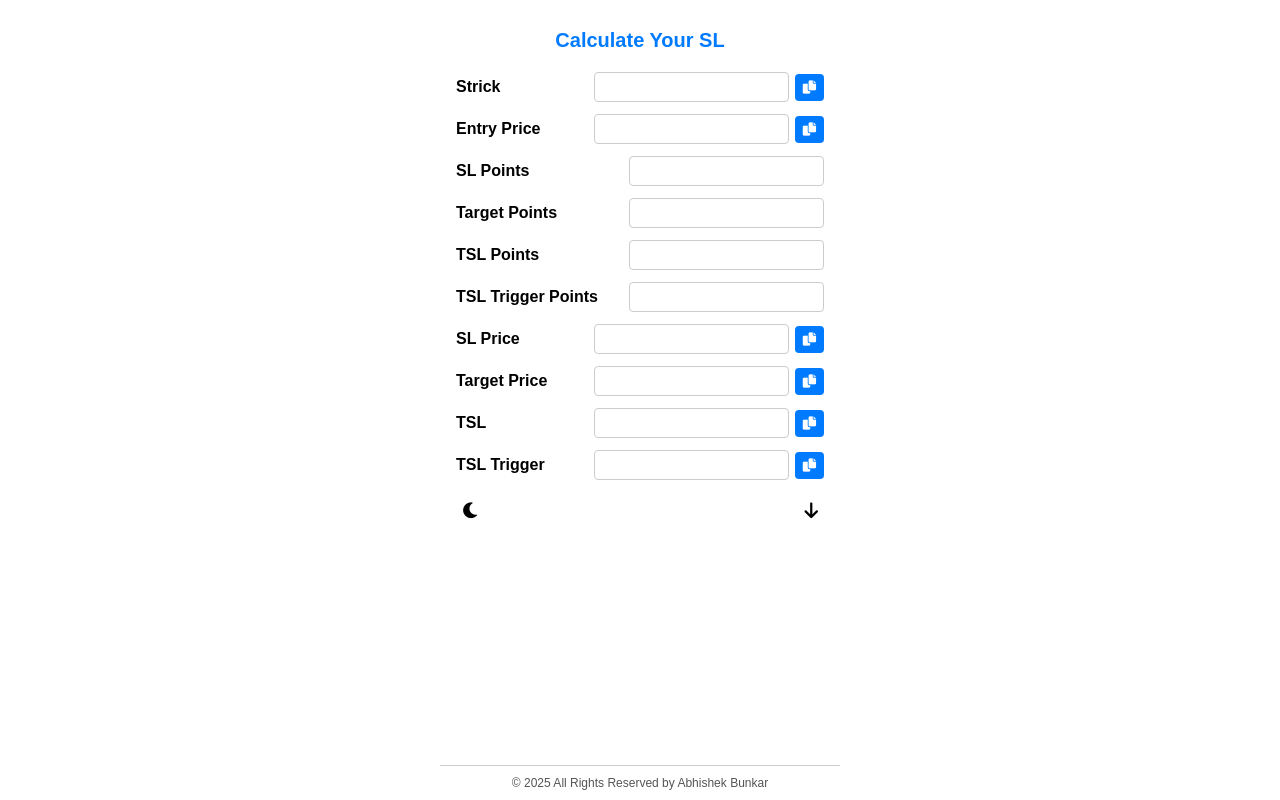
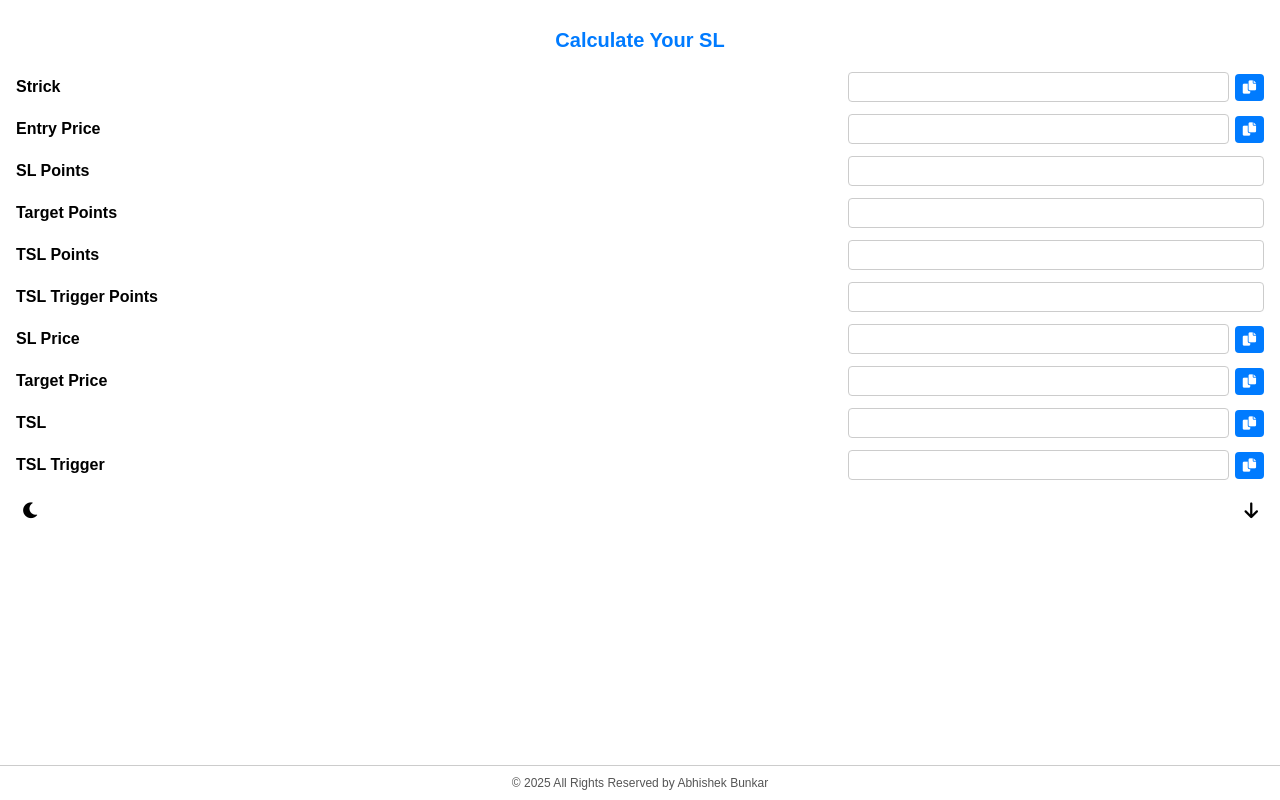
Before and after one commit to AKBUNKAR/tradingcalculator, a browser extension: page index.html in a window 1280 px wide. Drawn offline with Linux system fonts and the light colour scheme.

Commit message:
Update popup.css

```diff
--- a/popup.css
+++ b/popup.css
@@ -1,6 +1,7 @@
-body {
+html, body {
   margin: 0;
   padding: 0;
+  height: 100%;
   font-family: Arial, sans-serif;
   background-color: #ffffff;
   color: #000;
@@ -14,15 +15,12 @@ body {
 .main-wrapper {
   display: flex;
   flex-direction: column;
+  min-height: 100vh;
   justify-content: space-between;
-  height: 100vh;
-  max-width: 400px;
-  margin: 0 auto;
 }
 
 .container {
   padding: 16px;
-  flex-grow: 1;
 }
 
 .heading {
@@ -60,6 +58,14 @@ body {
   font-size: 14px;
   border: 1px solid #ccc;
   border-radius: 4px;
+  background-color: #fff;
+  color: #000;
+}
+
+.dark-mode input {
+  background-color: #2a2a2a;
+  color: #fff;
+  border: 1px solid #555;
 }
 
 .copy-btn {
@@ -105,16 +111,10 @@ body {
   font-size: 12px;
   color: #555;
   border-top: 1px solid #ccc;
+  margin-top: 20px;
 }
 
 .dark-mode .footer {
   color: #aaa;
   border-color: #444;
 }
-
-/* Dark mode input fix */
-.dark-mode input {
-  background-color: #2a2a2a;
-  color: #fff;
-  border: 1px solid #555;
-}
```
